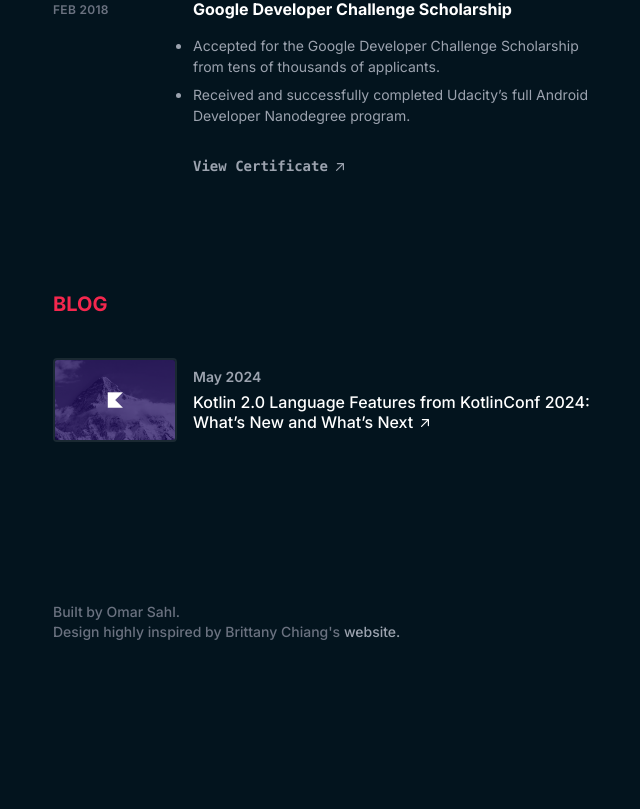
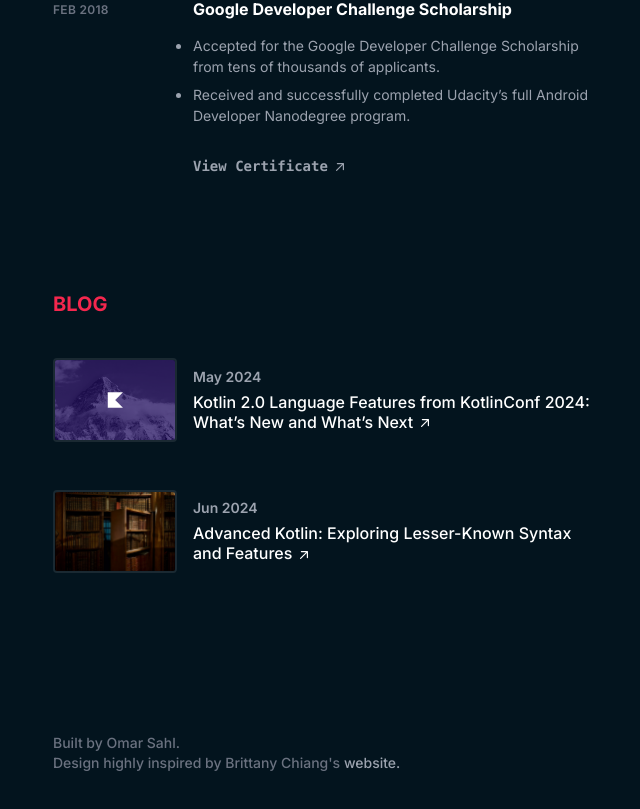
Before and after one commit to omarsahl/omarsahl.github.io, a Next.js app: page / in a window 1280 px wide. Shown: the part 7538-8347 px from the top of the page, without its empty margins (587-1227 px from the left). Before the commit the page ends 8276 px from the top, so only its background shows below. Built offline with nearby package versions, Linux system fonts and the light colour scheme.

Commit message:
Added 'Advanced Kotlin: Exploring Lesser-Known Syntax and Features'

```diff
--- a/src/app/data/osdata.js
+++ b/src/app/data/osdata.js
@@ -450,7 +450,16 @@
       'Kotlin 2.0 Language Features from KotlinConf 2024: What’s New and What’s Next',
     date: 'May 2024',
     url: 'https://medium.com/@omarsahl/kotlin-language-features-from-kotlinconf-2024-whats-new-and-what-s-next-a4668eae5e9d',
-    thumbnail: '/blog/kotlin2.png',
+    thumbnail:
+      '/blog/kotlin-language-features-from-kotlinconf-2024-whats-new-and-whats-next.png',
+  },
+  {
+    order: 2,
+    title: 'Advanced Kotlin: Exploring Lesser-Known Syntax and Features',
+    date: 'Jun 2024',
+    url: 'https://medium.com/@omarsahl/advanced-kotlin-exploring-the-lesser-known-syntax-and-features-0f49e5da9c15',
+    thumbnail:
+      '/blog/advanced-kotlin-exploring-the-lesser-known-syntax-and-features.jpg',
   },
 ];
 
```
Also changed, not shown: public/blog/advanced-kotlin-exploring-the-lesser-known-syntax-and-features.jpg (added), public/blog/kotlin-language-features-from-kotlinconf-2024-whats-new-and-whats-next.png (renamed from public/blog/kotlin2.png).
